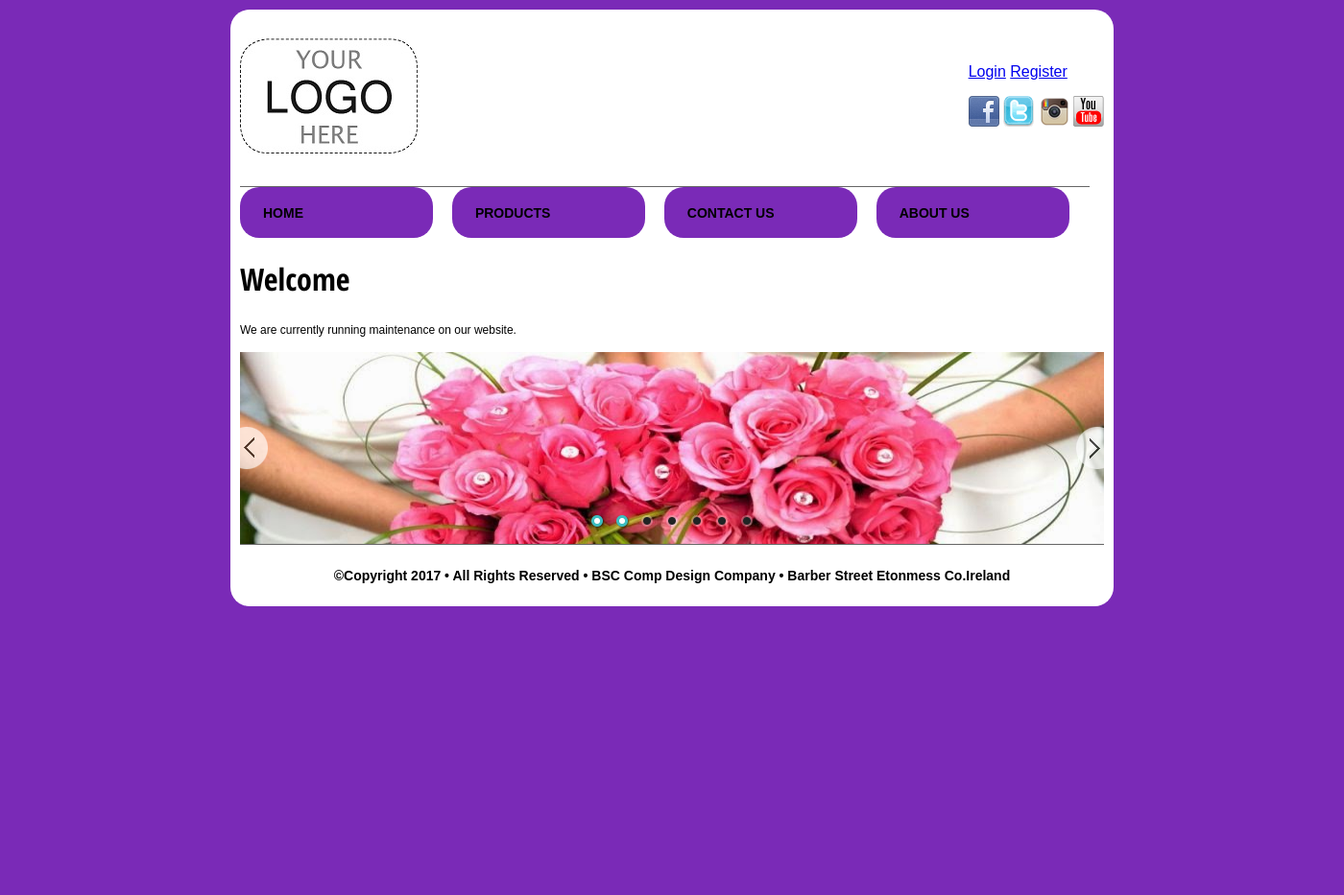
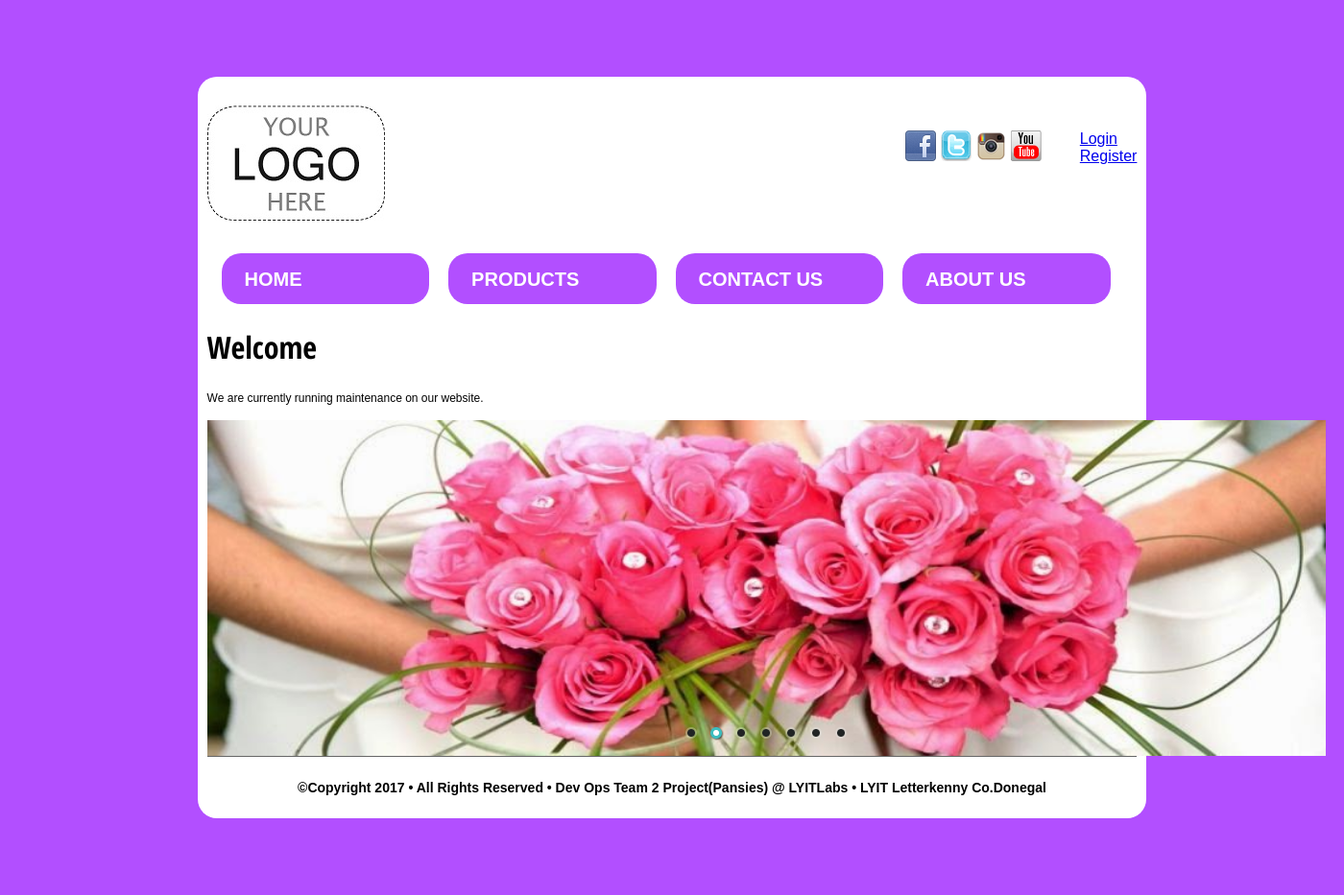
Before and after one commit to L00086023/DevOps_Team2_Java_Project, a PHP site: page /Dwp_pkg2/ProjectWebsite/index.html in a window 1400 px wide. Shown: the whole page at 96% size. Before the commit the page ends 632 px from the top, so only its background shows below. Run offline with PHP 8.4, Linux system fonts and the light colour scheme.

Commit message:
Cleaned up index.html code, changed menu font color and size, removed js from index and placed in it's own folder

```diff
--- a/Dwp_pkg2/ProjectWebsite/css/menustyle.css
+++ b/Dwp_pkg2/ProjectWebsite/css/menustyle.css
@@ -1,25 +1,45 @@
-
-
 
 #topnav {
 	margin:0;
 	padding:0;
 	list-style:none;
-	height:30px;
-	padding-left:0px;
-	padding-right:15px;
-	background-color:#fff;
+	height:55px;
+	padding-left:15px;
+	padding-right:0px;
+	background-color:white;
+	//border:5px #b24fff solid;
+	border-radius: 25px;
+	clear:both;
+}
 
+#topnav ul {
+  	width: auto;
+  	list-style-type: none;
+  	margin: 0;
+	padding:0;
+
+}
+
+#topnav ul li{
+	display:inline;
+	list-style-type:none;
+	margin: 0 20px 0 0;
+	font-size:14px;
+	color: white;
+	background-color:#b24fff;
+	border-radius: 20px;
+	width: 22.7%;
 }
 
 #topnav li{
 	float:left;
 	display:block;
-	background-color:#fff;
 	position:relative;
 	z-index:999;
-	margin:0 1px;
+
 }
+
+
 
 #topnav li a{
 	display:block;
@@ -27,34 +47,21 @@
 	font-weight: bold;
 	line-height: 30px;
 	text-decoration:none;
-	color:#000;
+	color: white;
 	text-transform:uppercase;
-	zoom:1;
+	font-size: 20px;  /*  Menu text size */
 	padding:0px 12px;
 }
 
-#topnav ul li{
-	display:inline;
-	list-style-type:none;
-	margin: 0 20px 0 0;
-	font-size:14px;
 
-}
-
-#topnav ul {
-  	width: auto;
-  	list-style-type: none;
-  	margin: 0;
-	padding:0;
-	border-top:1px #666 solid;
+/*  'about us' sub-menu */
+#topnav > ul li.has-sub:hover ul {
+  display: block;
+  color: blue;
 }
 
 
-#topnav > ul li.has-sub:hover ul {
-  display: block;
-}
-
-
+/*  'about us' sub-menu */
 #topnav > ul li.has-sub ul {
   display: none;
   width: 190px;
@@ -66,36 +73,26 @@
   border: 1px solid #fff;
 }
 
+
+/*  'about us' sub-menu */
 #topnav > ul li.has-sub ul li {
   display: block;
 }
 
+
+/* Padding around menu text */
 #topnav > ul li a {
   padding: 12px 24px 11px 24px;
+  }
+
+
+/* menu font colour */
+#topnav a:visited{
+	color:white;
 }
 
 
-
-
-#topnav a:active{
-	color:#A95400;
+/* Menu text colour when mouse is hovering over it */
+#topnav a:hover{
+	color:green;
 }
-
-
-#topnav a:link{
-	color:#000;
-}
-
-#topnav a:visited{
-	color:#000;
-}
-
-
-#topnav a:hover{
-	color:#A95400;
-}
-
-#topnav a:focus{
-	color:#A95400;
-
-}
--- a/Dwp_pkg2/ProjectWebsite/css/styles.css
+++ b/Dwp_pkg2/ProjectWebsite/css/styles.css
@@ -4,23 +4,23 @@
 font-family: 'Open Sans', sans-serif;
 font-family: 'Open Sans Condensed', sans-serif;
 
-
 */
 
 body{
-	background-color:#7a2ab7;
+	background-color:#b24fff;
 	font-family:Arial, Helvetica, sans-serif;
-
 }
 
 h1, h2, h3{
 	font-family:'Open Sans Condensed', Arial, Helvetica, sans-serif;
+	color: black;
 }
 
 
+#wrapper{
+	width:70%;
 
-#wrapper{
-	width:900px; margin:10px auto;
+	margin:80px auto;
 	background-color:#FFF;
 	border-radius: 20px;
 	padding:0 10px;
@@ -30,6 +30,12 @@ h1, h2, h3{
 	float:left;
 	margin:30px 0;
 }
+
+#login{
+		float:right;
+		margin:40px 0;
+		}
+
 
 #social-media{
 	float:right;
@@ -45,16 +51,6 @@ h1, h2, h3{
 	text-align:right;
 }
 
-
-#topnav{
-	clear:both;
-}
-
-#topnav ul li{
-	background-color:#7a2ab7;
-	border-radius: 20px;
-	width: 22.7%;
-}
 
 #content{
 	border-radius:20px;
--- a/Dwp_pkg2/ProjectWebsite/index.html
+++ b/Dwp_pkg2/ProjectWebsite/index.html
@@ -1,164 +1,47 @@
 <!doctype html>
 
 <html><!-- InstanceBegin template="/Templates/FinalTemplate.dwt" codeOutsideHTMLIsLocked="false" -->
-
 	<head>
-
-    	<script src="js/jquery.js" type="text/javascript"></script>
 			<!-- InstanceBeginEditable name="doctitle" -->
 			<title>Pansies</title>
 			<!-- InstanceEndEditable -->
 
+			<script src="js/jquery.js" type="text/javascript"></script>
 			<link href="css/styles.css" rel="stylesheet" type="text/css" media="screen">
-
 			<link href='https://fonts.googleapis.com/css?family=Open+Sans:400,300,600,700,400italic,300italic' rel='stylesheet' type='text/css'>
 			<link href='https://fonts.googleapis.com/css?family=Open+Sans+Condensed:300,700' rel='stylesheet' type='text/css'>
-	<!-- InstanceBeginEditable name="head" -->
-
-    	<script src="js/jquery.js" type="text/javascript"></script>
-
-	<link href="css/styles.css" rel="stylesheet" type="text/css" media="screen">
-
-        <link href='https://fonts.googleapis.com/css?family=Open+Sans:400,300,600,700,400italic,300italic' rel='stylesheet' type='text/css'>
-        <link href='https://fonts.googleapis.com/css?family=Open+Sans+Condensed:300,700' rel='stylesheet' type='text/css'>
-    <script type="text/javascript">
-function MM_preloadImages() { //v3.0
-  var d=document; if(d.images){ if(!d.MM_p) d.MM_p=new Array();
-    var i,j=d.MM_p.length,a=MM_preloadImages.arguments; for(i=0; i<a.length; i++)
-    if (a[i].indexOf("#")!=0){ d.MM_p[j]=new Image; d.MM_p[j++].src=a[i];}}
-}
-
-function MM_swapImgRestore() { //v3.0
-  var i,x,a=document.MM_sr; for(i=0;a&&i<a.length&&(x=a[i])&&x.oSrc;i++) x.src=x.oSrc;
-}
-
-function MM_findObj(n, d) { //v4.01
-  var p,i,x;  if(!d) d=document; if((p=n.indexOf("?"))>0&&parent.frames.length) {
-    d=parent.frames[n.substring(p+1)].document; n=n.substring(0,p);}
-  if(!(x=d[n])&&d.all) x=d.all[n]; for (i=0;!x&&i<d.forms.length;i++) x=d.forms[i][n];
-  for(i=0;!x&&d.layers&&i<d.layers.length;i++) x=MM_findObj(n,d.layers[i].document);
-  if(!x && d.getElementById) x=d.getElementById(n); return x;
-}
-
-function MM_swapImage() { //v3.0
-  var i,j=0,x,a=MM_swapImage.arguments; document.MM_sr=new Array; for(i=0;i<(a.length-2);i+=3)
-   if ((x=MM_findObj(a[i]))!=null){document.MM_sr[j++]=x; if(!x.oSrc) x.oSrc=x.src; x.src=a[i+2];}
-}
-    </script>
-	<!-- InstanceBeginEditable name="banner" -->
 
 			<script type="text/javascript" src="js/slider.js"></script>
 			<script type="text/javascript" src="js/menu.js"></script>
 			<script type="text/javascript" src="js/imagegallery.js"></script>
-
+			<script type="text/javascript" src="js/slide_speed.js"></script>
 
 			<link href="css/slider.css" rel="stylesheet" type="text/css" media="screen">
 			<link href="css/menustyle.css" rel="stylesheet" type="text/css" media="screen">
 			<link href="css/imagegallery.css" rel="stylesheet" type="text/css" media="screen">
-
-    <script>
-        jQuery(document).ready(function ($) {
-
-            var jssor_1_SlideshowTransitions = [
-              {$Duration:1200,$Opacity:2}
-            ];
-
-            var jssor_1_options = {
-              $AutoPlay: true,
-              $SlideshowOptions: {
-                $Class: $JssorSlideshowRunner$,
-                $Transitions: jssor_1_SlideshowTransitions,
-                $TransitionsOrder: 1
-              },
-              $ArrowNavigatorOptions: {
-                $Class: $JssorArrowNavigator$
-              },
-              $BulletNavigatorOptions: {
-                $Class: $JssorBulletNavigator$
-              }
-            };
-
-            var jssor_1_slider = new $JssorSlider$("jssor_1", jssor_1_options);
+	</head>
 
 
-        });
-    </script>
+	<!-- ################################################################################ -->
+	<!-- ################################################################################ -->
+	<!-- ################################################################################ -->
+	<body>
 
-	<script type="text/javascript">
-		$(document).ready(function() {
-			/*
-			 *  Simple image gallery. Uses default settings
-			 */
-
-			$('.fancybox').fancybox();
-
-
-		});
-	</script>
-
-	<!-- InstanceEndEditable -->
-
-    <script type="text/javascript" src="js/slider.js"></script>
- 	<script type="text/javascript" src="js/menu.js"></script>
-    <script type="text/javascript" src="js/imagegallery.js"></script>
-
-
-    <link href="css/slider.css" rel="stylesheet" type="text/css" media="screen">
-    <link href="css/menustyle.css" rel="stylesheet" type="text/css" media="screen">
-    <link href="css/imagegallery.css" rel="stylesheet" type="text/css" media="screen">
-
-    <script>
-        jQuery(document).ready(function ($) {
-
-            var jssor_1_SlideshowTransitions = [
-              {$Duration:1200,$Opacity:2}
-            ];
-
-            var jssor_1_options = {
-              $AutoPlay: true,
-              $SlideshowOptions: {
-                $Class: $JssorSlideshowRunner$,
-                $Transitions: jssor_1_SlideshowTransitions,
-                $TransitionsOrder: 1
-              },
-              $ArrowNavigatorOptions: {
-                $Class: $JssorArrowNavigator$
-              },
-              $BulletNavigatorOptions: {
-                $Class: $JssorBulletNavigator$
-              }
-            };
-
-            var jssor_1_slider = new $JssorSlider$("jssor_1", jssor_1_options);
-
-
-        });
-    </script>
-
-	<script type="text/javascript">
-		$(document).ready(function() {
-			/*
-			 *  Simple image gallery. Uses default settings
-			 */
-
-			$('.fancybox').fancybox();
-
-
-		});
-	</script>
-
-	</head>
-
-    <body>
 		<div id="wrapper">
 
+                   <!-- ################################################################################ -->
 				<div id="top">
 						<div id="logo">
 								<img src="images/logo.jpg">
 						</div><!--Close logo div-->
 
+						<div id="login">
+								<ul><a href="login.html">Login</a></br><a href="register.html"><span>Register</span></a></ul>
+						</div>
+
+
 						<div id="social-media">
-                    <ul><a href="login.html">Login</a>&nbsp<a href="register.html"><span>Register</span></a></ul>
+
 								<ul>
 										<li><a href="http://www.facebook.com"><img src="images/icons/facebook.png"></a></li>
 										<li><a href="http://www.twitter.com"><img src="images/icons/twitter.png"></a></li>
@@ -168,6 +51,7 @@ function MM_swapImage() { //v3.0
 						</div><!--Close social-media div-->
 				</div><!--Close top div-->
 
+                   <!-- ################################################################################ -->
 
 				<div id="topnav">
 						<ul>
@@ -177,19 +61,32 @@ function MM_swapImage() { //v3.0
 								<li class="has-sub"><a href='#'><span>About Us</span></a></li>
 						</ul>
 				 </div><!--Close topnav div-->
+				<!-- ################################################################################ -->
 
 				<div id="banner">
-                 				<!-- InstanceBeginEditable name="content" -->
 
 						<div id="content-wrapper">
 								<div id="content">
-
 										<h1>Welcome</h1>
 										<p>We are currently running maintenance on our website.</p>
 
-            <div id="jssor_1" style="position: relative; top: 0px; left: 0px; width: 900px; height: 200px; overflow: hidden; visibility: hidden;">
+										<div id="jssor_1" style="position: relative;
+																			top: 0px;
+																			left: 0px;
+																			width: 1165%;
+																			height: 350px;
+																			overflow: hidden;
+																			visibility: hidden;">
 
-                <div data-u="slides" style="cursor: default; position: relative; top: 0px; left: 0px; width: 900px; height: 250px; overflow: hidden;">
+												<div data-u="slides" style="cursor: default;
+																						position: relative;
+																						top: 0px;
+																						left: 0px;
+																						width: 1165%;
+																						height: 350px;
+																						overflow: hidden;">
+
+
 															<div data-p="112.50" style="display: none;">
 																	<img data-u="image" src="images/banner/banner1(1).jpg" />
 															</div><!--Close data-p div-->
@@ -216,23 +113,23 @@ function MM_swapImage() { //v3.0
 												<!-- Bullet Navigator -->
 												<div data-u="navigator" class="jssorb05" style="bottom:16px;right:16px;" data-autocenter="1">
 															<!-- bullet navigator item prototype -->
-                    <div data-u="prototype" style="width:16px;height:16px;"></div>
+															<div data-u="prototype" style="width:16px;height:16px;"></div>  <!-- makes arrows image length -->
 												</div><!--Close data-u prototype div-->
 
-                <!-- Arrow Navigator -->
-                <span data-u="arrowleft" class="jssora12l" style="top:0px;left:0px;width:30px;height:46px;" data-autocenter="2"></span>
-                <span data-u="arrowright" class="jssora12r" style="top:0px;right:0px;width:30px;height:46px;" data-autocenter="2"></span>
+
 										</div><!--Close data-u navigator div-->
-            </div><!--Close jssor_1 div-->
+
 
 								</div><!--Close content div-->
 						</div><!--Close content-wrapper div-->
 
 						<div id="footer">
-                <p>&copy;Copyright 2017 &bull; All Rights Reserved &bull; BSC Comp Design Company &bull; Barber Street Etonmess Co.Ireland</p>
+									<p>&copy;Copyright 2017 &bull; All Rights Reserved &bull; Dev Ops Team 2 Project(Pansies) @ LYITLabs  &bull; LYIT Letterkenny Co.Donegal</p>
 						</div><!--Close footer div-->
+
 			</div><!--Close banner div-->
 		</div><!--Close wrapper div-->
     </body>
 
-<!-- InstanceEnd --></html>
+<!-- InstanceEnd -->
+</html>
```
Also changed, not shown: Dwp_pkg2/ProjectWebsite/js/slide_speed.js (added, +25 -0 lines). Lines whose indentation alone changed are shown as unchanged.
